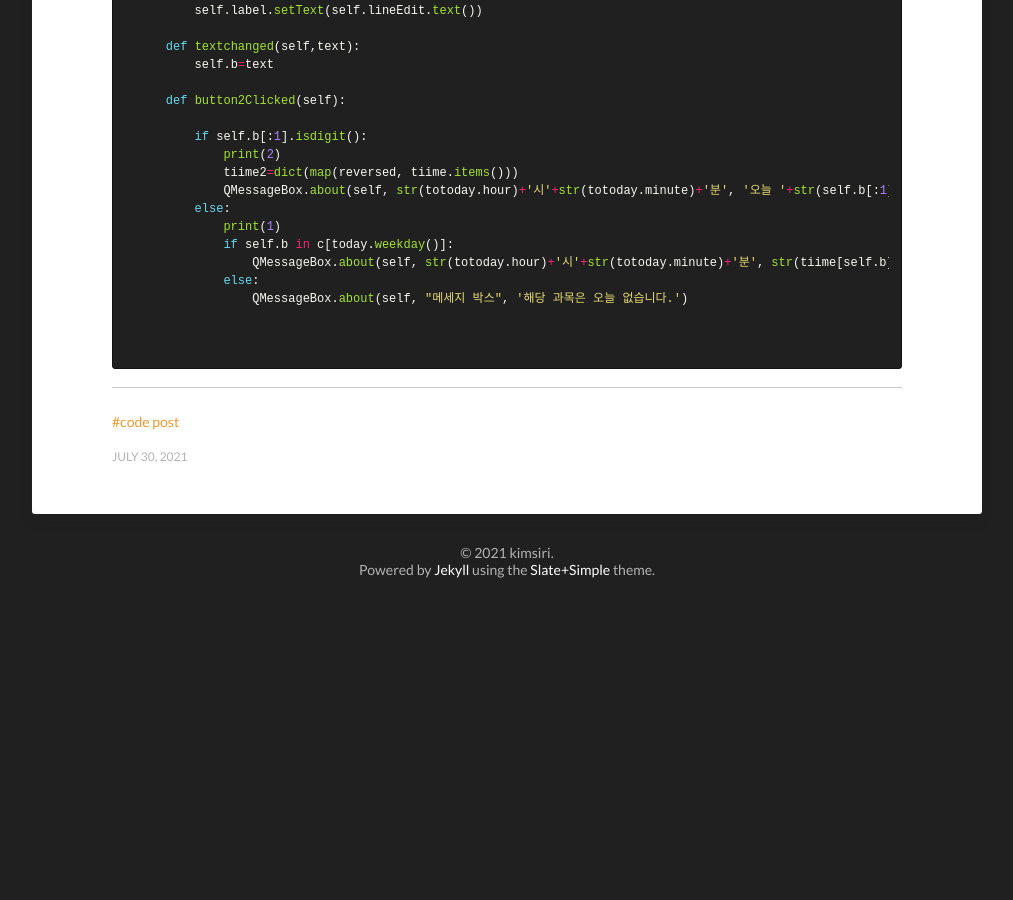
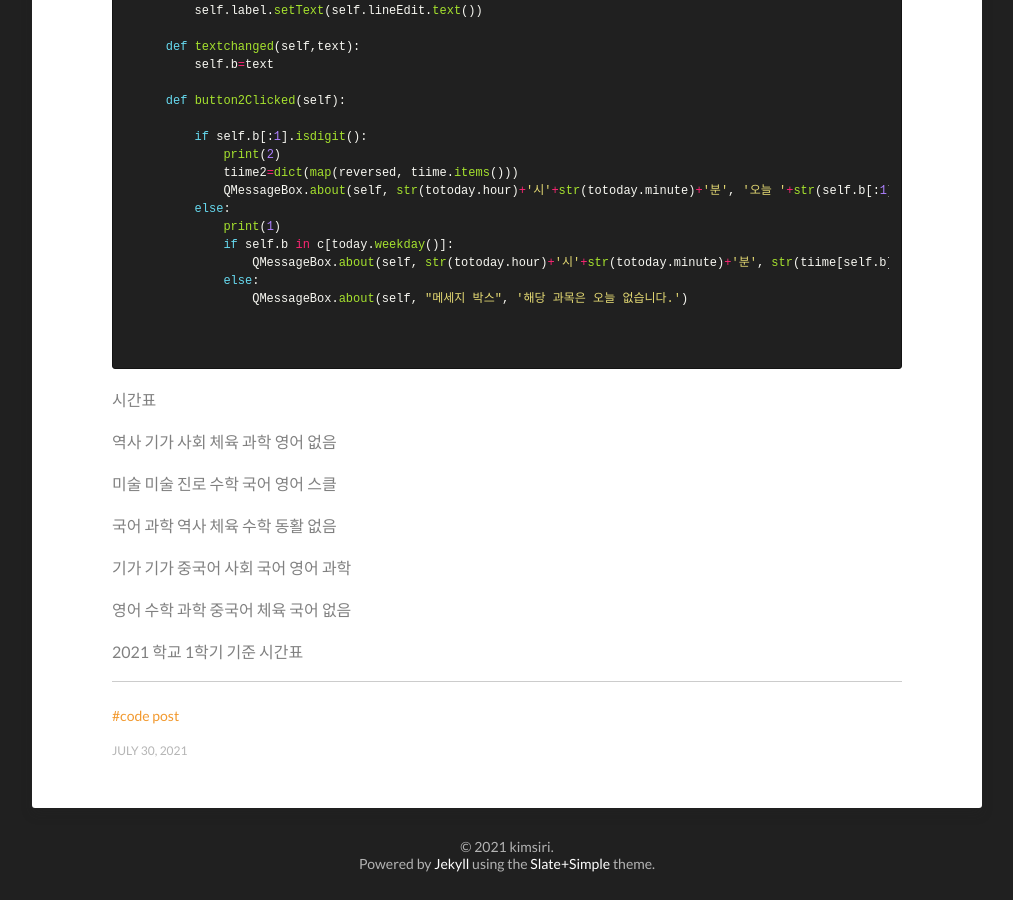
Before and after one commit to kimsiri33/kimsiri33.github.com, a Jekyll site: the page built from _posts/2021-07-24-PyQt.md, in a window 1280 px wide and 900 px high, scrolled down 1388 px. Shown: the whole window, without its empty margins (133-1146 px from the left). Built offline with Jekyll 4.4.1, drawn with Linux system fonts in a browser that asks for light colours; before the commit the page ends 1994 px from its top, so only the background shows below that.

Commit message:
Update 2021-07-24-PyQt.md

````diff
--- a/_posts/2021-07-24-PyQt.md
+++ b/_posts/2021-07-24-PyQt.md
@@ -83,3 +83,17 @@ class MyWindow(QMainWindow):
 
 
 ```
+
+시간표
+
+역사 기가 사회 체육 과학 영어 없음
+
+미술 미술 진로 수학 국어 영어 스클
+
+국어 과학 역사 체육 수학 동활 없음
+
+기가 기가 중국어 사회 국어 영어 과학
+
+영어 수학 과학 중국어 체육 국어 없음
+
+2021 학교 1학기 기준 시간표
````
